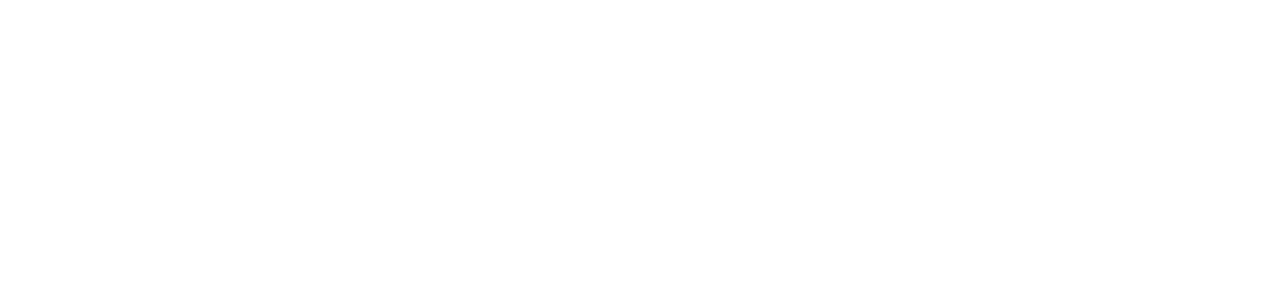
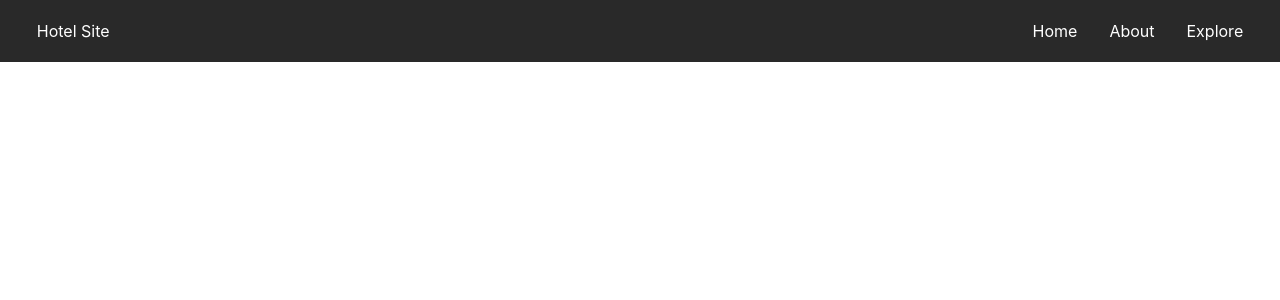
Before and after one commit to marcolvera/hotel-site, a React (Create React App) app: page /explore in a window 1280 px wide. Shown: the top 300 px of the page. Built offline with nearby package versions, Linux system fonts and the light colour scheme.

Commit message:
update infosection padding

```diff
--- a/package.json
+++ b/package.json
@@ -8,7 +8,9 @@
     "@testing-library/jest-dom": "^4.2.4",
     "@testing-library/react": "^9.5.0",
     "@testing-library/user-event": "^7.2.1",
+    "dotenv": "^8.2.0",
     "express": "^4.17.1",
+    "mongoose": "^5.9.19",
     "morgan": "^1.10.0",
     "react": "^16.13.1",
     "react-dom": "^16.13.1",
@@ -32,6 +34,7 @@
       "not dead",
       "not op_mini all"
     ],
+    "proxy": "http://localhost:3001",
     "development": [
       "last 1 chrome version",
       "last 1 firefox version",
--- a/src/App.js
+++ b/src/App.js
@@ -2,7 +2,7 @@ import React from 'react';
 import { Route, Switch } from 'react-router-dom';
 import Home from './pages/Home/Home';
 import About from './pages/About/About';
-import Contact from './pages/Contact/Contact';
+import Contact from './pages/Explore/Explore';
 
 
 
@@ -16,7 +16,7 @@ function App() {
         <Route exact path = '/about' render = {() =>
           <About />
         }/>
-        <Route exact path = '/contact' render = {() =>
+        <Route exact path = '/explore' render = {() =>
           <Contact />
         }/>
       </Switch>
--- a/src/components/InfoSection/InfoSection.module.css
+++ b/src/components/InfoSection/InfoSection.module.css
@@ -3,16 +3,20 @@
     justify-content: space-evenly;
     text-align: center;
 
+
 }
 
 .white {
     width: 30rem;
+    /* height: 20rem; */
+    padding: 2rem 0;
 
 }
 
 .orange {
     width: 30rem;
     background-color:  rgb(241, 150, 46);
+    padding: 2rem 0;
 }
 
 .icon {
--- a/src/components/NavBar/NavBar.jsx
+++ b/src/components/NavBar/NavBar.jsx
@@ -12,7 +12,7 @@ const NavBar = () => {
                 <div>
                     <Link to='/' className='navLinks'>Home</Link>
                     <Link to='/about' className='navLinks'>About</Link>
-                    <Link to='/contact' className='navLinks'>Contact</Link>
+                    <Link to='/explore' className='navLinks'>Explore</Link>
                 </div>
             </div>
         </div>
--- a/src/pages/Contact/Contact.jsx
+++ b/src/pages/Explore/Explore.jsx
@@ -1,5 +1,5 @@
 import React from 'react';
-import './Contact.css';
+import './Explore.css';
 import NavBar from '../../components/NavBar/NavBar';
 
 const Contact = () => {
```
Also changed, not shown: server.js (+24 -0 lines), src/pages/Explore/Explore.css (added), 2 other files (tests, documents, lock files or other folders).
